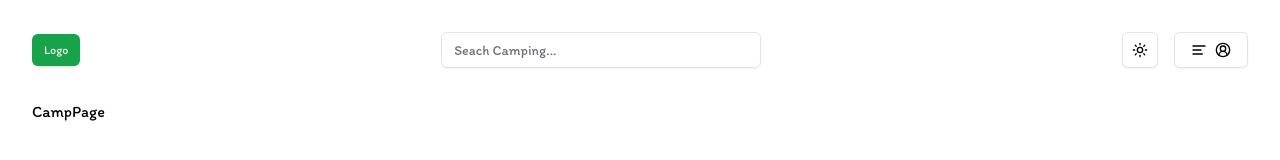
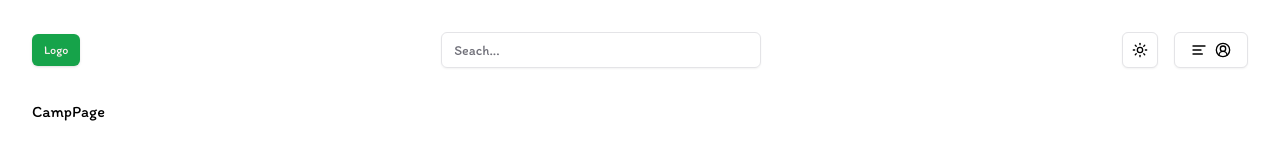
Before and after one commit to Dechawat1/Camping-NextJs, a Next.js app: page /camp in a window 1280 px wide. Shown: the top 160 px of the page. Built offline with nearby package versions, Linux system fonts and the light colour scheme.

Commit message:
แก้ไขข้อความที่แสดง

```diff
--- a/components/Navbar/Search.tsx
+++ b/components/Navbar/Search.tsx
@@ -29,7 +29,7 @@ const Search = () => {
   return (
     <Input
       type="text"
-      placeholder="Seach Camping..."
+      placeholder="Seach..."
       className="max-w-xs"
       onChange={(e) => {
         setSearch(e.target.value)
```
